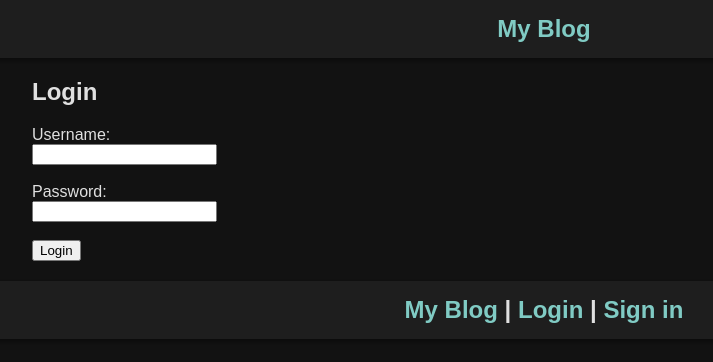
After one commit to Avinine/blog_project, a Django app: page /login/ in a window 1280 px wide. The commit adds this page. Shown: the top 362 px of the page, without its empty margins (96-809 px from the left). Run offline with Django 5.2, Linux system fonts and the light colour scheme.

Commit message:
Sign_in_and_login_added

```diff
--- a/blog/templates/blog/base.html
+++ b/blog/templates/blog/base.html
@@ -50,3 +50,14 @@
     </div>
 </body>
 </html>
+
+<header>
+    <a href="{% url 'home' %}">My Blog</a> |
+    {% if user.is_authenticated %}
+        Hi {{ user.username }} 👋 |
+        <a href="{% url 'logout' %}">Logout</a>
+    {% else %}
+        <a href="{% url 'login' %}">Login</a> |
+        <a href="{% url 'register' %}">Sign in</a>
+    {% endif %}
+</header>
--- /dev/null
+++ b/blog/templates/blog/login.html
@@ -0,0 +1,13 @@
+{% extends 'blog/base.html' %}
+{% block title %}Login{% endblock %}
+{% block content %}
+<h2>Login</h2>
+<form method="POST">
+  {% csrf_token %}
+  <label>Username:</label><br>
+  <input type="text" name="username"><br><br>
+  <label>Password:</label><br>
+  <input type="password" name="password"><br><br>
+  <button type="submit">Login</button>
+</form>
+{% endblock %}
--- a/blog/urls.py
+++ b/blog/urls.py
@@ -4,4 +4,8 @@ urlpatterns = [
     path('', views.home, name='home'),
     path('post/<int:pk>/', views.post_detail, name='post_detail'),
     path('post/new/', views.post_new, name='post_new'),
+
+    path('register/', views.register_user, name='register'),
+    path('login/', views.login_user, name='login'),
+    path('logout/', views.logout_user, name='logout'),
 ]
--- a/blog/views.py
+++ b/blog/views.py
@@ -1,19 +1,73 @@
-from django.shortcuts import render, redirect
+from django.shortcuts import render, redirect, get_object_or_404
 from .models import Post
-from django.utils import timezone
-from django.shortcuts import render, get_object_or_404
+from django.contrib.auth.models import User
+from django.contrib import messages
+from django.contrib.auth import authenticate, login, logout
+from django.contrib.auth.decorators import login_required
+
+def register_user(request):
+    if request.method == "POST":
+        username = request.POST.get("username")
+        password = request.POST.get("password")
+
+        if User.objects.filter(username=username).exists():
+            messages.error(request, "This username have already taken!")
+            return redirect("register")
+
+
+        user = User.objects.create_user(username=username, password=password)
+        login(request, user)
+        return redirect("home")
+    return render(request, "blog/register.html")
+
+
+def login_user(request):
+    if request.method == "POST":
+        username = request.POST.get("username")
+        password = request.POST.get("password")
+
+        user = authenticate(request, username=username, password=password)
+        if user is not None:
+            login(request, user)
+            return redirect("home")
+        else:
+            messages.error(request, "Your username or password is incorrect.")
+            return redirect("login")
+
+    return render(request, "blog/login.html")
+
+
+def logout_user(request):
+    logout(request)
+    return redirect("home")
+
 
 def post_new(request):
     if request.method == "POST":
-        title = request.POST.get('title')
-        content = request.POST.get('content')
-        Post.objects.create(title=title, content=content, created_at=timezone.now())
-    return redirect(request, 'blog/post_new.html')
+        title = request.POST.get("title")
+        content = request.POST.get("content")
+        Post.objects.create(title=title, content=content, author=request.user)
+        return redirect("home")
+    return render(request, "blog/post_new.html")
+
+
 
 def home(request):
     posts = Post.objects.all().order_by('-created_at')
     return render(request, 'blog/home.html', {'posts': posts})
 
+
+
 def post_detail(request, pk):
     post = get_object_or_404(Post, pk=pk)
     return render(request, 'blog/post_detail.html', {'post': post})
+
+
+
+def post_new(request):
+    if request.method == "POST":
+        title = request.POST.get('title')
+        body = request.POST.get('body')
+        Post.objects.create(title=title, body=body)
+        return redirect("home")
+    return render(request, 'blog/post_new.html')
```
Also changed, not shown: blog/models.py (+5 -4 lines), blog/templates/blog/post_new.html (added, +21 -0 lines), blog/templates/blog/register.html (added, +13 -0 lines), blog/templates/post_detail.html (deleted, +0 -14 lines), blog/migrations/0002_post_author.py (added), 1 other file.
